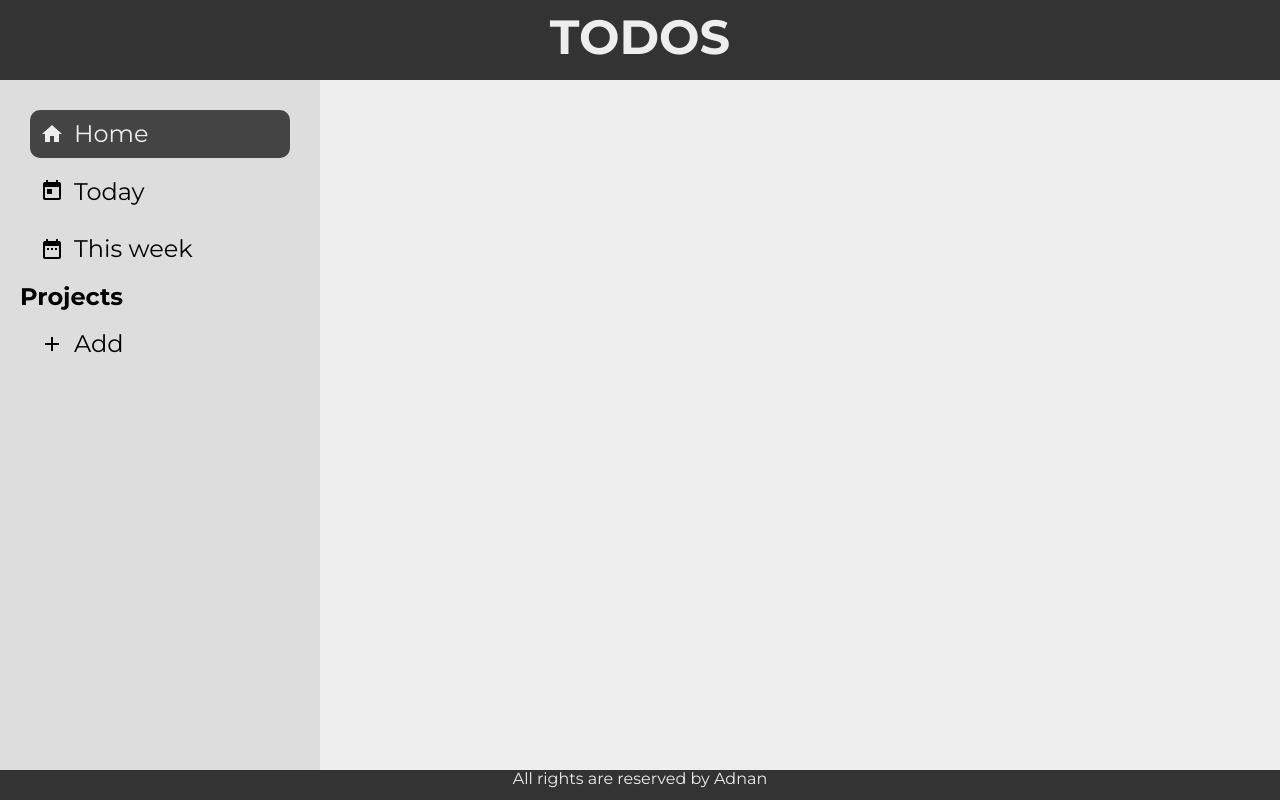
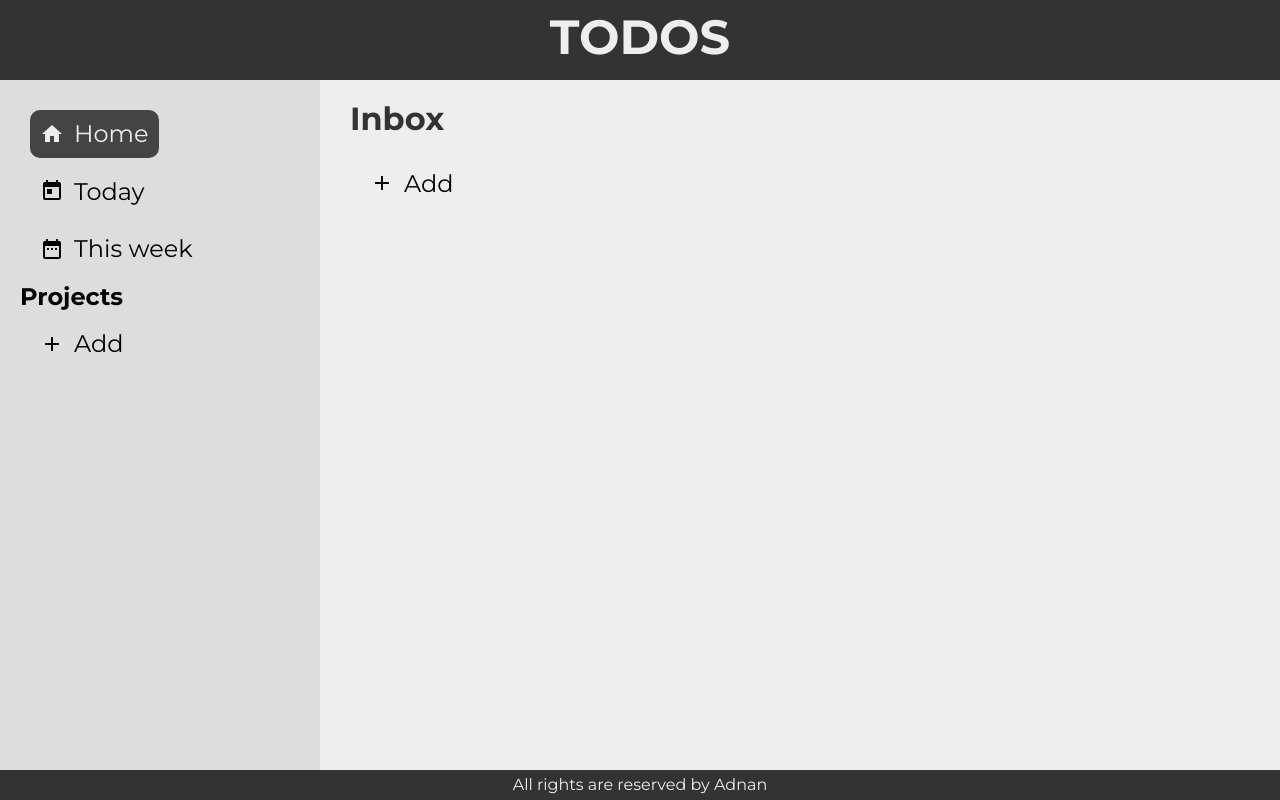
Before and after one commit to adnansyed101/todos, a website built with webpack: page src/template.html in a window 1280 px wide. Built offline with nearby package versions, Linux system fonts and the light colour scheme.

Commit message:
created change tabs js

```diff
--- a/package.json
+++ b/package.json
@@ -12,6 +12,7 @@
   "author": "",
   "license": "ISC",
   "devDependencies": {
+    "clean-webpack-plugin": "^4.0.0",
     "css-loader": "^6.7.2",
     "html-webpack-plugin": "^5.5.0",
     "style-loader": "^3.3.1",
--- a/src/assets/styles/styles.css
+++ b/src/assets/styles/styles.css
@@ -46,32 +46,46 @@ header h1 {
   padding: 20px;
 }
 
-.btn {
+.btn,
+.add {
   display: flex;
   align-items: center;
   gap: 10px;
   margin: 10px;
   padding: 10px;
   font-size: 1.5rem;
+  border: none;
+  background-color: inherit;
+  transition: .2s;
 }
 
-.active {
+.btn:hover,
+.add:hover,
+.tab button.active {
   background-color: var(--secondary-dark);
   color: var(--primary-light);
   border-radius: 10px;
 }
 
-.btn:hover {
-  background-color: var(--secondary-dark);
-  color: var(--primary-light);
-  border-radius: 10px;
-}
+
 
 .main {
   background-color: var(--primary-light);
 }
 
+.tabContent {
+  display: none;
+  padding-left: 30px;
+}
+
+.tabContent h1 {
+  color: var(--primary-dark);
+}
+
 footer {
+  display: flex;
+  justify-content: center;
+  align-items: center;
   background-color: var(--primary-dark);
   color: var(--primary-light);
   text-align: center;
--- /dev/null
+++ b/src/changeTab.js
@@ -0,0 +1,20 @@
+function changeTab(evt, state) {
+  let tabContent = document.getElementsByClassName("tabContent");
+
+  for (let i = 0; i < tabContent.length; i++) {
+    tabContent[i].style.display = "none";
+  }
+
+  const tablinks = document.getElementsByClassName("btn");
+
+  for (let i = 0; i < tablinks.length; i++) {
+    tablinks[i].className = tablinks[i].className.replace(" active", "");
+  }
+
+  document.getElementById(state).style.display = "block";
+  evt.currentTarget.className += " active";
+}
+
+
+
+export { changeTab };
--- a/src/home.js
+++ /dev/null
@@ -1,16 +0,0 @@
-function active() {
-  const sidebarBtns = document.querySelectorAll("ul .btn");
-
-  sidebarBtns.forEach((btn) => {
-    btn.addEventListener("click", () => {
-      if (!btn.classList.contains("active")) {
-        btn.classList.add("active");
-      }
-      btn.classList.remove("active");
-      console.log("hello world");
-    });
-  });
-  console.log("hello world");
-}
-
-export { active };
--- a/src/index.js
+++ b/src/index.js
@@ -1,5 +1,7 @@
 import "/src/assets/styles/styles.css";
 import "/src/assets/styles/normalize.css";
-import { active } from "/src/home.js";
+import { changeTab } from "/src/changeTab.js";
 
-active();
+window.changeTab = changeTab;
+
+document.getElementById("defaultOpen").click();
--- a/src/template.html
+++ b/src/template.html
@@ -17,17 +17,38 @@
     </header>
 
     <section class="sidebar">
-      <ul>
-        <li class="btn active"><span class="material-icons"> home </span> Home</li>
-        <li class="btn"><span class="material-icons"> today </span> Today</li>
-        <li class="btn">
+      <div class="tab">
+        <button class="btn" onclick="changeTab(event, 'Home');" id="defaultOpen">
+          <span class="material-icons"> home </span> Home
+        </button>
+        <button class="btn" onclick="changeTab(event, 'Today');">
+          <span class="material-icons"> today </span> Today
+        </button>
+        <button class="btn" onclick="changeTab(event, 'Week');">
           <span class="material-icons"> date_range </span> This week
-        </li>
-      </ul>
+        </button>
+      </div>
       <h2>Projects</h2>
-      <div class="btn add"><span class="material-icons">add</span> Add</div>
+      <div class="add add-project">
+        <span class="material-icons">add</span> Add
+      </div>
     </section>
-    <div class="main"></div>
+    <div class="main">
+      <div id="Home" class="tabContent">
+        <h1>Inbox</h1>
+        <div class="add add-task">
+          <span class="material-icons">add</span> Add
+        </div>
+      </div>
+
+      <div id="Today" class="tabContent">
+        <h1>Today</h1>
+      </div>
+
+      <div id="Week" class="tabContent">
+        <h1>This Week</h1>
+      </div>
+    </div>
 
     <footer>All rights are reserved by Adnan</footer>
   </body>
--- a/webpack.config.js
+++ b/webpack.config.js
@@ -1,5 +1,6 @@
 const path = require("path");
 const HtmlWbpackPlugin = require("html-webpack-plugin");
+const { CleanWebpackPlugin } = require("clean-webpack-plugin");
 
 module.exports = {
   mode: "development",
@@ -10,6 +11,7 @@ module.exports = {
     clean: true,
   },
   plugins: [
+    new CleanWebpackPlugin(),
     new HtmlWbpackPlugin({
       title: "Todos",
       filename: "index.html",
```
Also changed, not shown: dist/index.html, dist/main.js, 1 other file.
